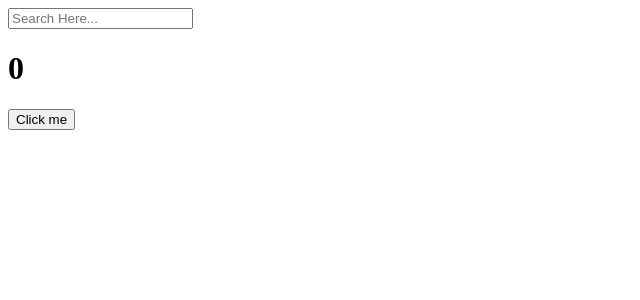
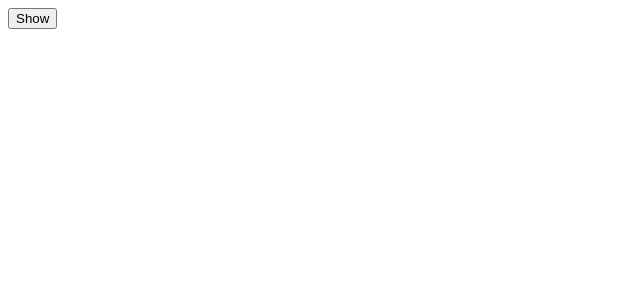
Before and after one commit to duswo3o/prac_react, a React (Create React App) app in the folder my-first-react-app/: page / in a window 1280 px wide. Shown: the top 300 px of the page, without its empty margins (0-640 px from the left). Built offline with nearby package versions, Linux system fonts and the light colour scheme.

Commit message:
feat: cleanup
useEffect의 첫 번째 argument인 effect에서
effect 함수의 return을 사용하여 cleanup 될 때 동작 실행

```diff
--- a/my-first-react-app/src/App.js
+++ b/my-first-react-app/src/App.js
@@ -1,34 +1,40 @@
 import React, { useState, useEffect } from "react";
 
+function Hello() {
+  // first way
+  function byeFn() {
+    console.log("bye :(");
+  }
+  function hiFn() {
+    console.log("created :)");
+    return byeFn;
+  }
+  useEffect(hiFn, []);
+
+  // second way
+  useEffect(() => {
+    console.log("hi :)");
+    return () => console.log("bye :(");
+  }, []);
+
+  // third way
+  useEffect(function () {
+    console.log("hi :)");
+    return function () {
+      console.log("bye :(");
+    };
+  }, []);
+
+  return <h1>Hello</h1>;
+}
+
 function App() {
-  const [counter, setValue] = useState(0);
-  const [keyword, setKeyword] = useState("");
-
-  const onClick = () => setValue((prev) => prev + 1);
-  const onChange = (event) => setKeyword(event.target.value);
-
-  useEffect(() => {
-    console.log("i run Only Once");
-  }, []);
-  useEffect(() => {
-    console.log("i run when 'keyword' changes");
-  }, [keyword]);
-  useEffect(() => {
-    console.log("i run when 'counter' changes");
-  }, [counter]);
-  useEffect(() => {
-    console.log("i run when keyword&counter changes");
-  }, [keyword, counter]);
+  const [showing, setShowing] = useState(false);
+  const onClick = () => setShowing((prev) => !prev);
   return (
     <div>
-      <input
-        value={keyword}
-        onChange={onChange}
-        type="text"
-        placeholder="Search Here..."
-      />
-      <h1>{counter}</h1>
-      <button onClick={onClick}>Click me</button>
+      {showing ? <Hello /> : null}
+      <button onClick={onClick}>{showing ? "Hide" : "Show"}</button>
     </div>
   );
 }
```
